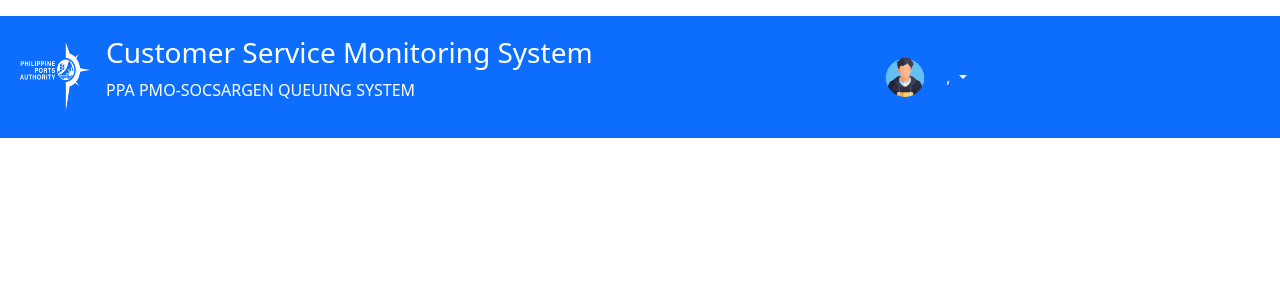
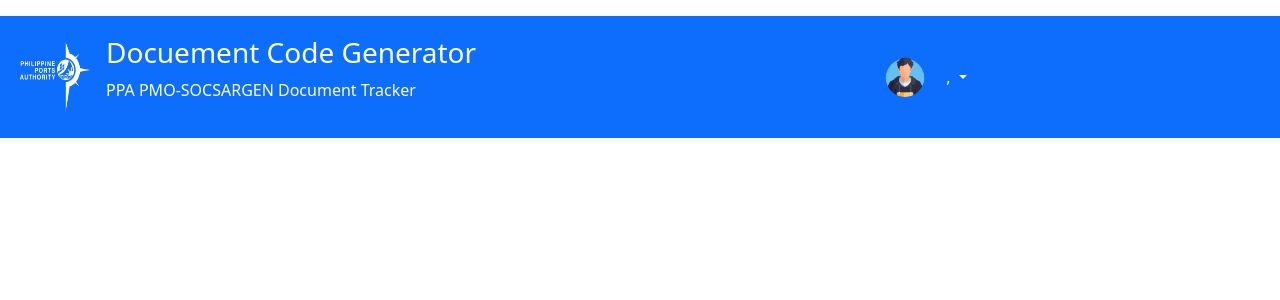
Before and after one commit to criskhun/ppaq2, a PHP site: page /codeGen/codeGen.php in a window 1280 px wide. Shown: the top 300 px of the page. Run offline with PHP 8.4, Linux system fonts and the light colour scheme; data that the repository does not hold is empty; some libraries are stand-ins or nearby versions.

Commit message:
Update navBarCG.php

```diff
--- a/codeGen/navBarCG.php
+++ b/codeGen/navBarCG.php
@@ -20,8 +20,8 @@
                 <div class="col-sm-8 bg-primary text-white d-flex align-items-center" style="padding: 20px;">
                     <img src="../images/white-logo.png" alt="logo" width="70" height="70" class="me-3">
                     <div>
-                        <h3>Customer Service Monitoring System</h3>
-                        <p>PPA PMO-SOCSARGEN QUEUING SYSTEM</p>
+                        <h3>Docuement Code Generator</h3>
+                        <p>PPA PMO-SOCSARGEN Document Tracker</p>
                         <?php echo $errorMessage; ?>
                     </div>
                 </div>
```
